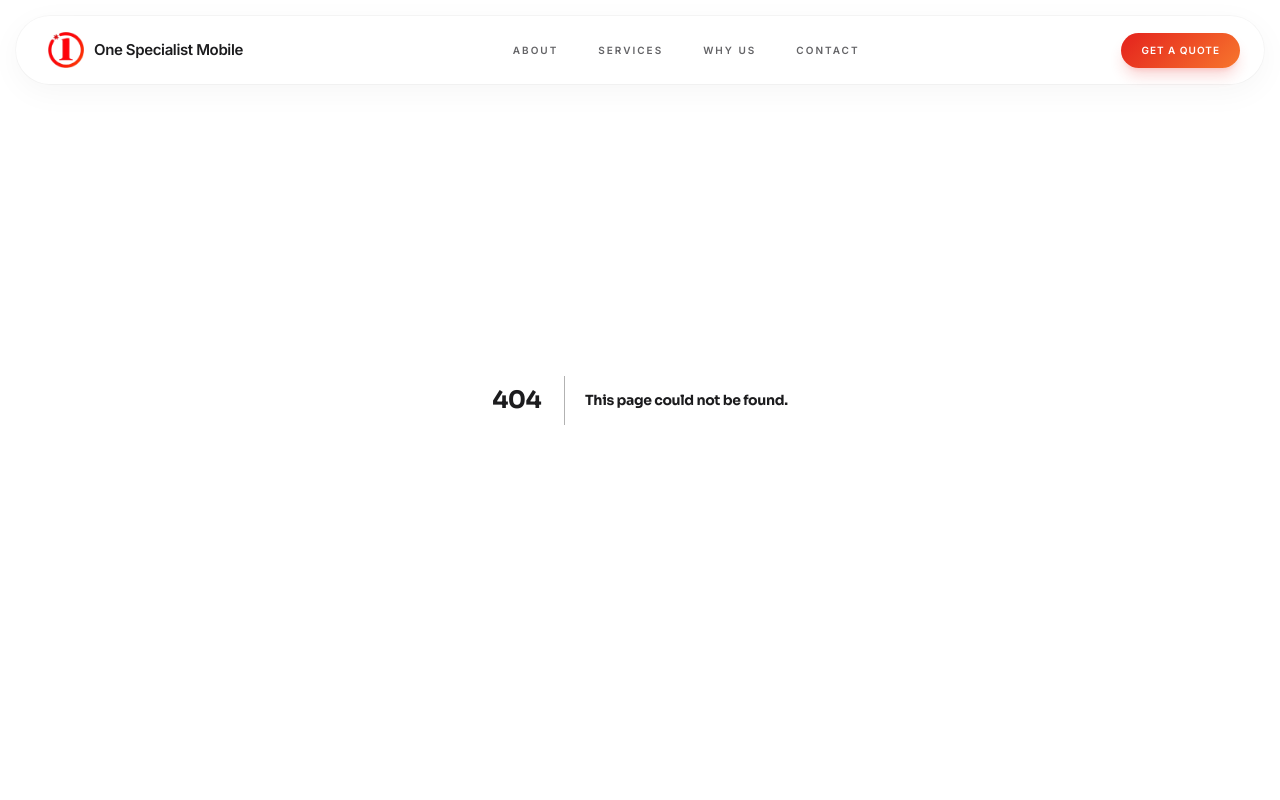
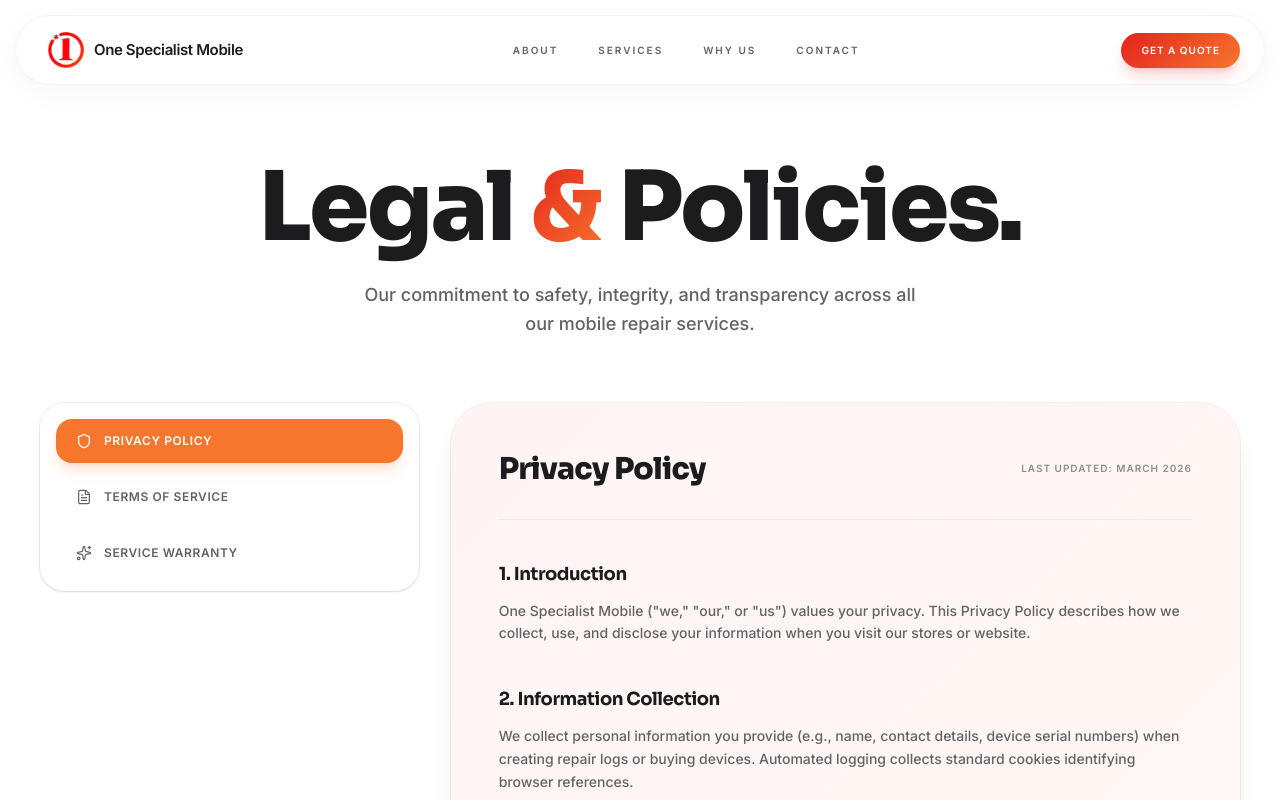
Before and after one commit to startasaasagency26-web/One-Specialist-Portfolio, a Next.js app: page /legal in a window 1280 px wide. Before the commit this address had no page. Shown: the top 800 px of the page. Built offline with nearby package versions, Linux system fonts and the light colour scheme.

Commit message:
Footer update

```diff
--- /dev/null
+++ b/src/app/legal/page.tsx
@@ -0,0 +1,121 @@
+"use client";
+
+import { useSearchParams } from "next/navigation";
+import { Suspense, useEffect, useState } from "react";
+import { FileText, Shield, Sparkles } from "lucide-react";
+import { legalDocuments } from "@/content/legal";
+import { Reveal } from "@/components/shared/reveal";
+import { cn } from "@/lib/utils";
+
+function LegalDashboard() {
+  const searchParams = useSearchParams();
+  const tabFromUrl = searchParams.get("tab") as keyof typeof legalDocuments;
+  const [activeTab, setActiveTab] = useState<keyof typeof legalDocuments>("privacy");
+
+  useEffect(() => {
+    if (tabFromUrl && legalDocuments[tabFromUrl]) {
+      setActiveTab(tabFromUrl);
+    }
+  }, [tabFromUrl]);
+
+  const doc = legalDocuments[activeTab];
+
+  const tabIcons = {
+    privacy: Shield,
+    terms: FileText,
+    warranty: Sparkles,
+  };
+
+  return (
+    <main className="min-h-[100dvh] bg-background pt-32 pb-16 md:pt-40 md:pb-32">
+      <div className="container-shell">
+        <Reveal>
+          <div className="flex flex-col items-center text-center">
+            <h1 className="font-display text-5xl font-black tracking-tight text-ink md:text-7xl lg:text-8xl">
+              Legal <span className="text-gradient">&</span> Policies.
+            </h1>
+            <p className="mt-6 max-w-xl text-base font-medium leading-relaxed text-muted md:text-lg">
+              Our commitment to safety, integrity, and transparency across all our mobile repair services.
+            </p>
+          </div>
+        </Reveal>
+
+        <div className="mt-12 md:mt-16 grid gap-8 lg:grid-cols-12 lg:items-start">
+          {/* Navigation Tabs (Sticky Sidebar on Desktop) */}
+          <div className="lg:col-span-4 lg:sticky lg:top-32">
+            <div className="flex flex-row overflow-x-auto gap-2 rounded-3xl bg-surface p-2 ring-1 ring-line shadow-sm lg:flex-col lg:overflow-visible lg:gap-3 lg:p-4">
+              {Object.keys(legalDocuments).map((key) => {
+                const docKey = key as keyof typeof legalDocuments;
+                const tabItem = legalDocuments[docKey];
+                const Icon = tabIcons[docKey] || FileText;
+                const isActive = activeTab === docKey;
+
+                return (
+                  <button
+                    key={docKey}
+                    type="button"
+                    onClick={() => setActiveTab(docKey)}
+                    className={cn(
+                      "flex flex-1 items-center gap-3 rounded-2xl px-4 py-3.5 text-xs font-bold uppercase tracking-wider transition-all duration-300 lg:flex-initial lg:px-5",
+                      isActive
+                        ? "bg-brand-orange text-white shadow-lg shadow-brand-orange/20"
+                        : "text-muted hover:bg-black/5 dark:hover:bg-white/5 hover:text-ink"
+                    )}
+                  >
+                    <Icon size={16} strokeWidth={1.8} />
+                    <span>{tabItem.title}</span>
+                  </button>
+                );
+              })}
+            </div>
+          </div>
+
+          {/* Content Pane */}
+          <div className="lg:col-span-8">
+            <div className="rounded-[2.5rem] bg-surface p-8 md:p-12 ring-1 ring-line shadow-xl relative overflow-hidden">
+              <div className="absolute inset-0 bg-brand-gradient opacity-5" />
+
+              <div className="relative z-10">
+                <div className="flex flex-col gap-2 md:flex-row md:items-center md:justify-between">
+                  <h2 className="font-display text-2xl font-black text-ink md:text-3xl">
+                    {doc.title}
+                  </h2>
+                  <span className="text-[10px] font-black uppercase tracking-widest text-muted-strong">
+                    Last Updated: {doc.lastUpdated}
+                  </span>
+                </div>
+
+                <div className="mt-8 h-px w-full bg-line" />
+
+                <div className="mt-10 space-y-10">
+                  {doc.content.map((section, index) => (
+                    <div key={index} className="flex flex-col gap-3">
+                      <h3 className="font-display text-lg font-bold text-ink">
+                        {section.heading}
+                      </h3>
+                      <p className="text-sm font-medium leading-relaxed text-muted">
+                        {section.text}
+                      </p>
+                    </div>
+                  ))}
+                </div>
+              </div>
+            </div>
+          </div>
+        </div>
+      </div>
+    </main>
+  );
+}
+
+export default function LegalPage() {
+  return (
+    <Suspense fallback={
+      <div className="min-h-screen flex items-center justify-center text-muted text-sm uppercase font-bold tracking-widest">
+        Loading Policies...
+      </div>
+    }>
+      <LegalDashboard />
+    </Suspense>
+  );
+}
--- a/src/components/layout/site-footer.tsx
+++ b/src/components/layout/site-footer.tsx
@@ -57,9 +57,9 @@ export function SiteFooter() {
         <div className="md:col-span-3">
           <p className="text-[10px] font-black uppercase tracking-[0.2em] text-brand-orange">Legal</p>
           <nav className="mt-10 flex flex-col gap-5 text-sm font-bold text-muted">
-            <Link href="#" className="transition hover:text-ink">Privacy Policy</Link>
-            <Link href="#" className="transition hover:text-ink">Terms of Service</Link>
-            <Link href="#" className="transition hover:text-ink">Service Warranty</Link>
+            <Link href="/legal?tab=privacy" className="transition hover:text-ink">Privacy Policy</Link>
+            <Link href="/legal?tab=terms" className="transition hover:text-ink">Terms of Service</Link>
+            <Link href="/legal?tab=warranty" className="transition hover:text-ink">Service Warranty</Link>
           </nav>
         </div>
       </div>
--- /dev/null
+++ b/src/content/legal.ts
@@ -0,0 +1,56 @@
+export const legalDocuments = {
+  privacy: {
+    title: "Privacy Policy",
+    lastUpdated: "March 2026",
+    content: [
+      {
+        heading: "1. Introduction",
+        text: "One Specialist Mobile (\"we,\" \"our,\" or \"us\") values your privacy. This Privacy Policy describes how we collect, use, and disclose your information when you visit our stores or website."
+      },
+      {
+        heading: "2. Information Collection",
+        text: "We collect personal information you provide (e.g., name, contact details, device serial numbers) when creating repair logs or buying devices. Automated logging collects standard cookies identifying browser references."
+      },
+      {
+        heading: "3. Service Tracking & Safety",
+        text: "Data we collect facilitates certified repair warranties validations. We do not sell user databases to external advertisers without explicit opt-ins."
+      }
+    ]
+  },
+  terms: {
+    title: "Terms of Service",
+    lastUpdated: "March 2026",
+    content: [
+      {
+        heading: "1. Terms of Use",
+        text: "By accessing this website and engaging with our retail or repair services, you agree to be bound by these legal terms and conditions securely."
+      },
+      {
+        heading: "2. Repair Diagnostics",
+        text: "Diagnostics require accessing device interfaces. We are not liable for data loss during hardware structural updates. Backups are highly encouraged prior to drop-offs."
+      },
+      {
+        heading: "3. Quote Validations",
+        text: "Price quotes expire after 7 business days unless explicitly locked via booking deposits cleanly."
+      }
+    ]
+  },
+  warranty: {
+    title: "Service Warranty",
+    lastUpdated: "March 2026",
+    content: [
+      {
+        heading: "1. Repair Guarantee",
+        text: "All certified screen or battery replacements receive a 30-day standard functionality warranty covering screen flickering or adhesive lifts exclusively."
+      },
+      {
+        heading: "2. Exclusions",
+        text: "Water damage, drop impact fractures, or third-party tampering void any existing store warranty seals indefinitely on diagnostics."
+      },
+      {
+        heading: "3. Spare Parts",
+        text: "Where genuine layouts are not supplied under device model constraints, premium OEM spares conforming strictly to safety standard lines are fitted securely."
+      }
+    ]
+  }
+};
```
